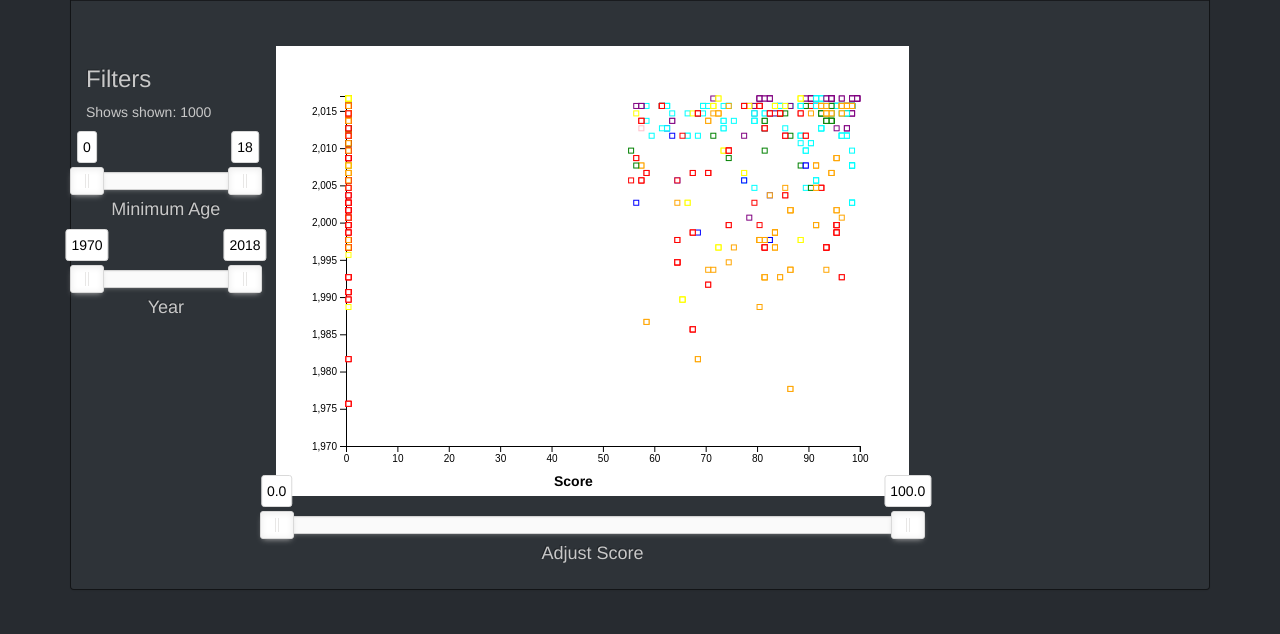
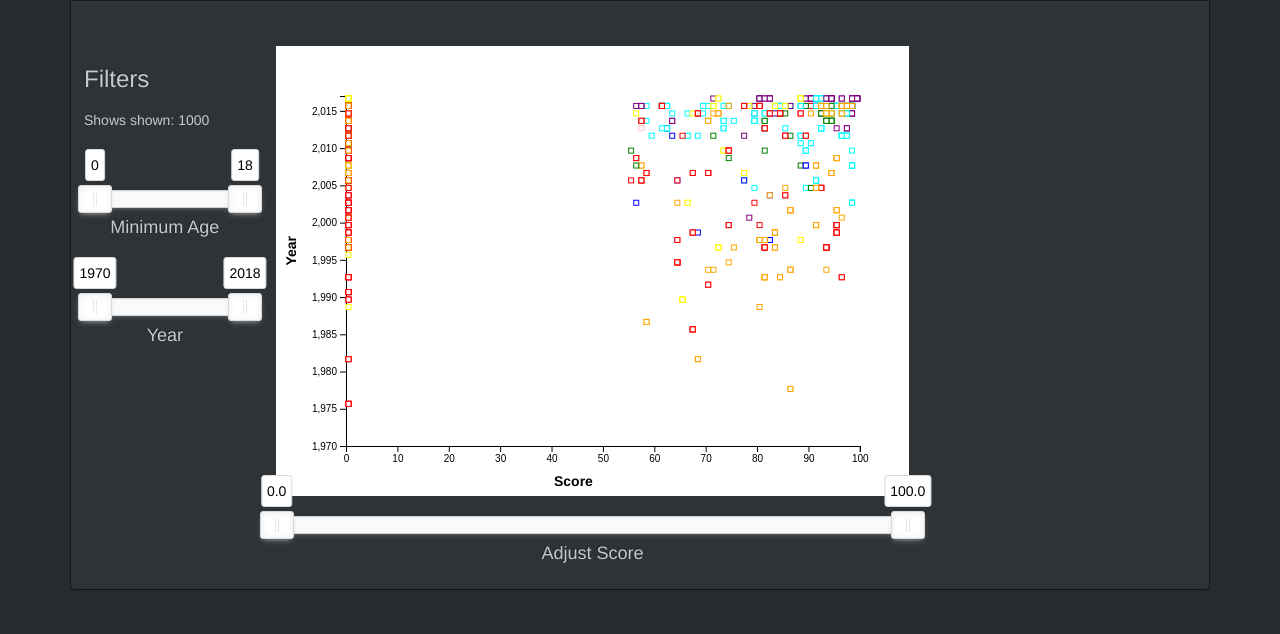
Before and after one commit to MarcoV1/D3-NetflixShows, a plain HTML site: page NetflixVI/index.html in a window 1280 px wide. Shown: the part 166-800 px from the top of the page. Drawn offline with nearby package versions, Linux system fonts and the light colour scheme; animation ran at ten frames a second.

Commit message:
fix de bugs. codigo otimizado

```diff
--- a/NetflixVI/index.html
+++ b/NetflixVI/index.html
@@ -39,16 +39,16 @@
                     <div class="panel-body">
 
                     <div id="mainRow" style="padding-top: 30px" class="row full-height">
-                        <aside id="leftFilters" class="filter-area col-xs-2 full-height">
+                        <aside id="leftFilters" style="padding-left: 13px" class="filter-area col-xs-2 full-height">
                             <div id="leftFiltersContainer">
                                 <h3>Filters</h3>
-                                <div id="visibleMoviesCounter"></div>
-                                <div class="filterContainer" style="padding-top: 50px;">
-                                    <div id="minimumAgeSlider"></div>
+                                <div id="visibleMoviesCounter" style="padding-top: 8px;"></div>
+                                <div class="filterContainer" style="padding-top: 60px;">
+                                    <div id="minimumAgeSlider" style="padding-left: 10px"></div>
                                     <h4 style="text-align: center;">Minimum Age</h4>
                                 </div>
-                                <div class="filterContainer" style="padding-top: 40px">
-                                    <div id="yearSlider"></div>
+                                <div class="filterContainer" style="padding-top: 50px">
+                                    <div id="yearSlider" style="padding-left: 10px"></div>
                                     <h4 style="text-align: center;">Year</h4>
                                 </div>
                             </div>
@@ -89,7 +89,7 @@
         </div>
     </div>
 
-    <div style="padding-top: 100px"></div>
+    <div style="padding-top: 60px"></div>
 
     <div class="container">
         <div class="row">
--- a/NetflixVI/js/main.js
+++ b/NetflixVI/js/main.js
@@ -4,19 +4,13 @@ var data, items;
 var id = 0;
 var dict = {};
 var scores = [], years = [], titles = [], ratings = [], sliders=[];
-var scatterPlot;
-var scatterPlotWidth;
-var scatterPlotHeight;
+var scatterPlot, scatterPlotW, scatterPlotH;
 var scatterPlotDomainY = [2017, 1970]; // range do ano
 var scatterPlotDomainX = [0, 100]; // range dos scores
 var scatterPlotMarginX = [70, 50];
 var scatterPlotMarginY = [50, 50];
-var scatterPlotX; // scaling function in x direction
-var scatterPlotY; // scaling function in y direction
-var scatterPlotColors; // scaling function to map genre to color
-var currentlySelectedMovie;
-var previouslySelectedMovie;
-var transition, filterLimits, initialFilterLimits;
+var scatterPlotX, scatterPlotY, spColors, currentMovie, previousMovie;
+var transition, filterL, initFilter;
 var colors = ["red", "orange", "yellow", "green", "blue", "cyan", "purple", "pink"];
 
 d3.select('#t1').style('visibility', 'hidden');
@@ -29,7 +23,6 @@ window.onload = function () { // do when page is loaded
 };
 
 function start() {
-
     // load data set
     d3.csv(shows, getData, function (loadedData) {
         data = loadedData;
@@ -45,59 +38,29 @@ function start() {
     });
 }
 
-function numberFormatter(digits){
-    return {
-        to: function(value){return value.toFixed(digits);},
-        from: function(value){return +value;}
-    }
-}
-
-function update()
-{
-    var updatedData =
-        data.filter(function(d) {
-            for(var property in filterLimits){
-               // console.log(property);
-                if(filterLimits.hasOwnProperty(property)){
-                    if(((!filterLimits[property].showAboveAndBelow || +filterLimits[property].max!==+initialFilterLimits[property].max)
-                            && d[property]>filterLimits[property].max)
-                        || ((!filterLimits[property].showAboveAndBelow||+filterLimits[property].min!==+initialFilterLimits[property].min)
-                            && d[property]<filterLimits[property].min)){
-                        return false;
-                    }
-                }
-            }
-            return true;
-        });
-    console.log(updatedData)
-    updateScatterplot(updatedData);
-}
-
-function filterOptions()
-{
-    filterLimits = {
+function filterOptions()  {
+    filterL = {
         minAge:{
             min: 0,
             max: 18,
-            showAboveAndBelow: true,
+            showBoolean: true,
             numberFormatFunction: numberFormatter(0)
         },
         score:{
             min: 0,
             max: 100,
-            showAboveAndBelow: false,
+            showBoolean: false,
             numberFormatFunction: numberFormatter(1)
         },
         year:{
             min:1970,
             max:2018,
-            showAboveAndBelow: false,
+            showBoolean: false,
             numberFormatFunction: numberFormatter(0)
         }
 
     };
-    initialFilterLimits = JSON.parse(JSON.stringify(filterLimits));
-
+    initFilter = JSON.parse(JSON.stringify(filterL));
 }
 
 var id = 0;
@@ -205,11 +168,11 @@ function createScoreGraph() {
     scatterPlot = scatterPlot.append('g').attr('id', 'thisIsTheContainerForEverything');
 
     // calculate scale
-    scatterPlotWidth = d3.select('#scatterPlot').node().getBoundingClientRect().width;
-    scatterPlotHeight = d3.select('#scatterPlot').node().getBoundingClientRect().height;
-    scatterPlotX = d3.scaleLinear().domain(scatterPlotDomainX).range([scatterPlotMarginX[0], scatterPlotWidth - scatterPlotMarginX[1]]);
-    scatterPlotY = d3.scaleLinear().domain(scatterPlotDomainY).range([scatterPlotMarginY[0], scatterPlotHeight - scatterPlotMarginY[1]]);
-    scatterPlotColors = d3.scaleOrdinal(d3.schemeCategory20);
+    scatterPlotW = d3.select('#scatterPlot').node().getBoundingClientRect().width;
+    scatterPlotH = d3.select('#scatterPlot').node().getBoundingClientRect().height;
+    scatterPlotX = d3.scaleLinear().domain(scatterPlotDomainX).range([scatterPlotMarginX[0], scatterPlotW - scatterPlotMarginX[1]]);
+    scatterPlotY = d3.scaleLinear().domain(scatterPlotDomainY).range([scatterPlotMarginY[0], scatterPlotH - scatterPlotMarginY[1]]);
+    spColors = d3.scaleOrdinal(d3.schemeCategory20);
 
     // axis
     var xAxis = d3.axisBottom(scatterPlotX);
@@ -222,22 +185,21 @@ function createScoreGraph() {
     scatterPlot.append('text')
         // .attr('class', 'x label')
         .attr('text-anchor', 'end')
-        .attr('x', scatterPlotWidth / 2)
+        .attr('x', scatterPlotW / 2)
         .style("fill", "black")
         .style("font-weight", "bold")
-        .attr('y', scatterPlotHeight - scatterPlotMarginY[1] + 40)
+        .attr('y', scatterPlotH - scatterPlotMarginY[1] + 40)
         .text('Score');
     scatterPlot.append('text')
-        // .attr('class', 'y label')
         .attr('text-anchor', 'end')
-        .attr('x', -scatterPlotHeight / 2) // x and y are swapped due to rotation
-        .attr('y', scatterPlotMarginX[0] - 54)
+        .attr('x', -190)
+        .attr('transform', 'rotate(270 -10 10)')
+        .attr('y', scatterPlotMarginX[0] - 30)
         .style("font-weight", "bold")
         .style("fill", "black")
         .text('Year');
 
     scatterPlot.append('g').attr('id', 'dataContainer');
-
 }
 
 function keyFunction(d) {
@@ -263,12 +225,12 @@ function updateScatterplot(updatedData) {
     // update all still visible items
     rectsExistingYet
         .attr('fill', function (d) {
-            if (currentlySelectedMovie === undefined || currentlySelectedMovie.id !== d.id) { // currently not selected
+            if (currentMovie === undefined || currentMovie.id !== d.id) { // currently not selected
                 return 'opacity';
             }
         })
         .attr('opacity', function (d) {
-            if (currentlySelectedMovie === undefined || currentlySelectedMovie.id !== d.id) { // currently not selected
+            if (currentMovie === undefined || currentMovie.id !== d.id) { // currently not selected
                 return 0.5;
             } else { // currently selected
                 return 1;
@@ -293,7 +255,7 @@ function updateScatterplot(updatedData) {
             return 'id' + d.id; // ids must begin with a letter
         })
         .attr('stroke-width', function (d) {
-            if (currentlySelectedMovie === undefined || currentlySelectedMovie.id !== d.id) {
+            if (currentMovie === undefined || currentMovie.id !== d.id) {
                 return Math.min(Math.max(1, 10), 3);
             } else {
                 return Math.min(Math.max(1, 10), 3);
@@ -346,7 +308,7 @@ function updateScatterplot(updatedData) {
         })
         .on('click', function (d) {
             console.log('Clicked on ', d);
-            currentlySelectedMovie = d;
+            currentMovie = d;
             updateDetails();
         })
         .transition(transition)
@@ -368,8 +330,8 @@ function updateScatterplot(updatedData) {
 }
 
 function updateDetails() {
-    if (currentlySelectedMovie !== undefined && previouslySelectedMovie !== currentlySelectedMovie) {
-        previouslySelectedMovie = currentlySelectedMovie;
+    if (currentMovie !== undefined && previousMovie !== currentMovie) {
+        previousMovie = currentMovie;
 
         d3.select('#t1').style('visibility', 'visible');
         d3.select('#t2').style('visibility', 'visible');
@@ -377,11 +339,11 @@ function updateDetails() {
         d3.select('#t4').style('visibility', 'visible');
 
         d3.select('#movieInfos').attr('class', 'visible');
-        d3.select('#movieTitle').text(currentlySelectedMovie['title']);
-        d3.select('#tableYear').text(currentlySelectedMovie['year']);
-        d3.select('#tableRating').text(currentlySelectedMovie['rating']);
-        d3.select('#tableScore').text(currentlySelectedMovie['score']);
-        d3.select('#tableAge').text(currentlySelectedMovie['minAge']);
+        d3.select('#movieTitle').text(currentMovie['title']);
+        d3.select('#tableYear').text(currentMovie['year']);
+        d3.select('#tableRating').text(currentMovie['rating']);
+        d3.select('#tableScore').text(currentMovie['score']);
+        d3.select('#tableAge').text(currentMovie['minAge']);
     }
 }
 
@@ -399,12 +361,12 @@ function createSlider(container, dataFieldName){
     sliders[dataFieldName] = slider;
 
     noUiSlider.create(slider, {
-        start: [ filterLimits[dataFieldName].min, filterLimits[dataFieldName].max ],
+        start: [ filterL[dataFieldName].min, filterL[dataFieldName].max ],
         range: {
-            'min': [  filterLimits[dataFieldName].min ],
-            'max': [ filterLimits[dataFieldName].max ]
+            'min': [  filterL[dataFieldName].min ],
+            'max': [ filterL[dataFieldName].max ]
         },
-        tooltips: [filterLimits[dataFieldName].numberFormatFunction, filterLimits[dataFieldName].numberFormatFunction]
+        tooltips: [filterL[dataFieldName].numberFormatFunction, filterL[dataFieldName].numberFormatFunction]
     });
     var i=0;
 
@@ -412,9 +374,9 @@ function createSlider(container, dataFieldName){
     slider.noUiSlider.on('update',function (values, handle) {
         i++;
         var thisValue = i;
-        // console.log('Update requested:',filterLimits[dataFieldName].min,filterLimits[dataFieldName].max,handle,i);
-        filterLimits[dataFieldName].min = values[0];
-        filterLimits[dataFieldName].max = values[1];
+        // console.log('Update requested:',filterL[dataFieldName].min,filterL[dataFieldName].max,handle,i);
+        filterL[dataFieldName].min = values[0];
+        filterL[dataFieldName].max = values[1];
         setTimeout(function(){
             if(i==thisValue || (new Date()).getTime()-timeOfLastUpdate>700){
                 timeOfLastUpdate = (new Date()).getTime();
@@ -422,9 +384,32 @@ function createSlider(container, dataFieldName){
             }
         },150);
     });
+}
 
+function numberFormatter(digits){
+    return {
+        to: function(value){return value.toFixed(digits);},
+        from: function(value){return +value;}
+    }
+}
 
-
+function update() {
+    var updatedData =
+        data.filter(function(d) {
+            for(var prop in filterL){
+                // console.log(prop);
+                if(filterL.hasOwnProperty(prop)){
+                    if(((!filterL[prop].showBoolean || +filterL[prop].max!==+initFilter[prop].max)
+                            && d[prop]>filterL[prop].max)
+                        || ((!filterL[prop].showBoolean||+filterL[prop].min!==+initFilter[prop].min)
+                            && d[prop]<filterL[prop].min)){
+                        return false;
+                    }
+                }
+            }
+            return true;
+        });
+    updateScatterplot(updatedData);
 }
 
 function drawPieChart() {
```
